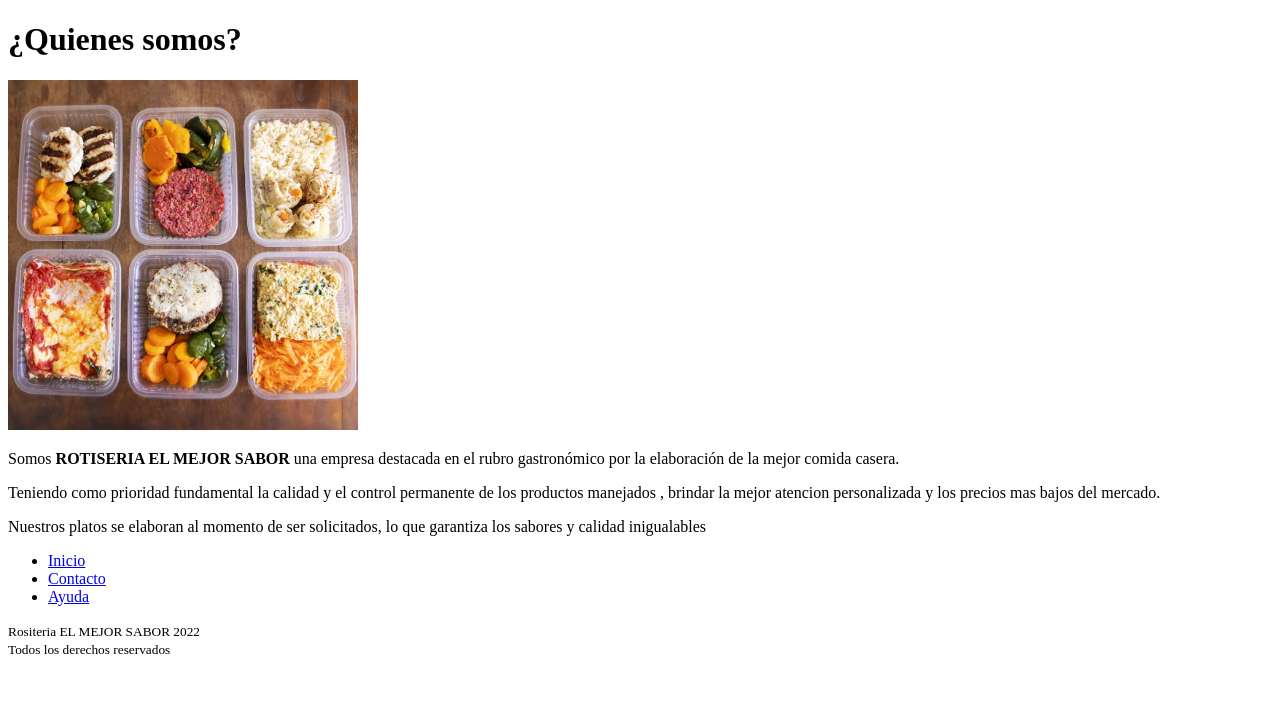
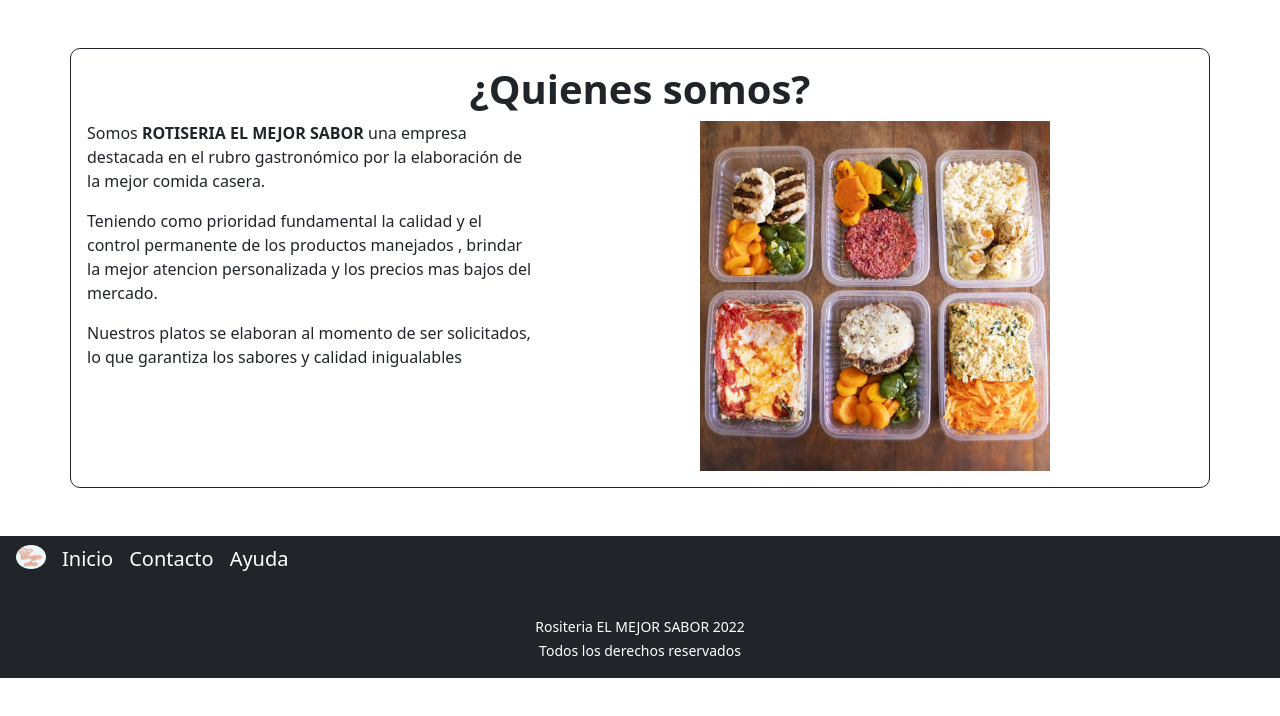
Before and after one commit to GonzaloDeLaFuente3/ROTISERIA-EL-MEJOR-SABOR, a plain HTML site: page Template/navegacion/sobreNosotros.html in a window 1280 px wide. Drawn offline with nearby package versions, Linux system fonts and the light colour scheme.

Commit message:
se modifico el estilo de login y se le agrego estilo al archivo sobre nosotros

```diff
--- a/Css/login.css
+++ b/Css/login.css
@@ -1,16 +1,9 @@
-.imagen{
-    background-image: url(../Template/Resources/Logos/iconRotiseria.png);
-    background-position: center;
-    background-repeat: no-repeat;
-    background-size: contain;
-}
+
 body{
     background-color: #83C5BE;
 }
 
 .container {
-    background-color: #EDF6F9
+    background-color: #EDF6F9;
+    border-radius: 15px;
 }
-.columna-2{
-    background-color: #EDF6F9;
-}
--- /dev/null
+++ b/Css/sobreNosotros.css
@@ -0,0 +1,8 @@
+body{
+    background-color: EDF6F9;
+
+}
+.container {
+    border-radius: 10px;
+
+}
--- a/Template/navegacion/sobreNosotros.html
+++ b/Template/navegacion/sobreNosotros.html
@@ -6,13 +6,23 @@
         <meta name="viewport" content="width=device-width, initial-scale=1.0">
         <title>Nosotros</title>
         <link rel="icon" href="../Resources/Logos/iconRotiseria.png">
+        <script src="https://kit.fontawesome.com/4697645f5f.js" crossorigin="anonymous"></script>
+        <link href="https://cdn.jsdelivr.net/npm/bootstrap@5.2.0/dist/css/bootstrap.min.css" rel="stylesheet" integrity="sha384-gH2yIJqKdNHPEq0n4Mqa/HGKIhSkIHeL5AyhkYV8i59U5AR6csBvApHHNl/vI1Bx" crossorigin="anonymous">
+        <script src="https://cdn.jsdelivr.net/npm/@popperjs/core@2.11.5/dist/umd/popper.min.js" integrity="sha384-Xe+8cL9oJa6tN/veChSP7q+mnSPaj5Bcu9mPX5F5xIGE0DVittaqT5lorf0EI7Vk" crossorigin="anonymous"></script>
+        <script src="https://cdn.jsdelivr.net/npm/bootstrap@5.2.0/dist/js/bootstrap.min.js" integrity="sha384-ODmDIVzN+pFdexxHEHFBQH3/9/vQ9uori45z4JjnFsRydbmQbmL5t1tQ0culUzyK" crossorigin="anonymous"></script>
+        <script src="https://cdn.jsdelivr.net/npm/bootstrap@5.2.0/dist/js/bootstrap.bundle.min.js" integrity="sha384-A3rJD856KowSb7dwlZdYEkO39Gagi7vIsF0jrRAoQmDKKtQBHUuLZ9AsSv4jD4Xa" crossorigin="anonymous"></script>
+        <link rel="stylesheet" href="../../Css/sobreNosotros.css">
     </head>
     <body>
+        <div class="container my-5 p-3 border border-dark">
+            <div class="row ">
                 <header>
-            <h1><strong>¿Quienes somos?</strong></h1>
-            <img src="../Resources/vianda.jpg" alt="Imagen de vianda" title="Vianda" width="350">
+                    <h1 class="text-center"><strong>¿Quienes somos?</strong></h1>
+
                 </header>
-
+            </div>
+           <div class="row">
+                <div class="col-sm-12 col-md-5 col-lg-5 col-xl-5 ">
                     <div>
                         <p>Somos <b>ROTISERIA EL MEJOR SABOR</b> una empresa destacada en el rubro gastronómico por la elaboración
                         de la mejor comida casera.</p>
@@ -23,20 +33,33 @@
                             Nuestros platos se elaboran al momento de ser solicitados, lo que garantiza los sabores y calidad inigualables
                         </p>
                     </div>
+                </div>
+                <div class="col-sm-12 col-md-7 col-lg-7 col-xl-7  text-center">
+                    <img class="img-fluid " src="../Resources/vianda.jpg" alt="Imagen de vianda" title="Vianda" width="350">
+                </div>
+            </div>
+
+
+
+        </div>
 
         <footer>
             <div>
-                <nav class="menuEnlace">
-                    <ul>
-                        <li><a href="../index.html">Inicio</a></li>
+                <nav class="navbar navbar-dark bg-dark">
+                    <ul ul class="breadcrumb">
+                        <li>
+                            <img src="../Resources/Logos/iconRotiseria.png" alt="logo rotiseria" width="30" height="24" class="d-inline-block align-text-top mx-3">
 
-                      <li><a href="contacto.html">Contacto</a></li>
-                      <li><a href="ayuda.html">Ayuda</a></li>
+                      </li>
+                        <li><a  class="navbar-brand" href="../index.html">Inicio</a></li>
+
+                      <li><a class="navbar-brand" href="contacto.html">Contacto</a></li>
+                      <li><a class="navbar-brand" href="ayuda.html">Ayuda</a></li>
                     </ul>
                 </nav>
             </div>
 
-            <div>
+            <div class="text-bg-dark p-3  text-center">
                 <small>Rositeria EL MEJOR SABOR 2022</small> <br>
                 <small>Todos los derechos reservados</small>
             </div>
```
Also changed, not shown: Template/navegacion/login.html (+7 -9 lines). Lines whose indentation alone changed are shown as unchanged.
